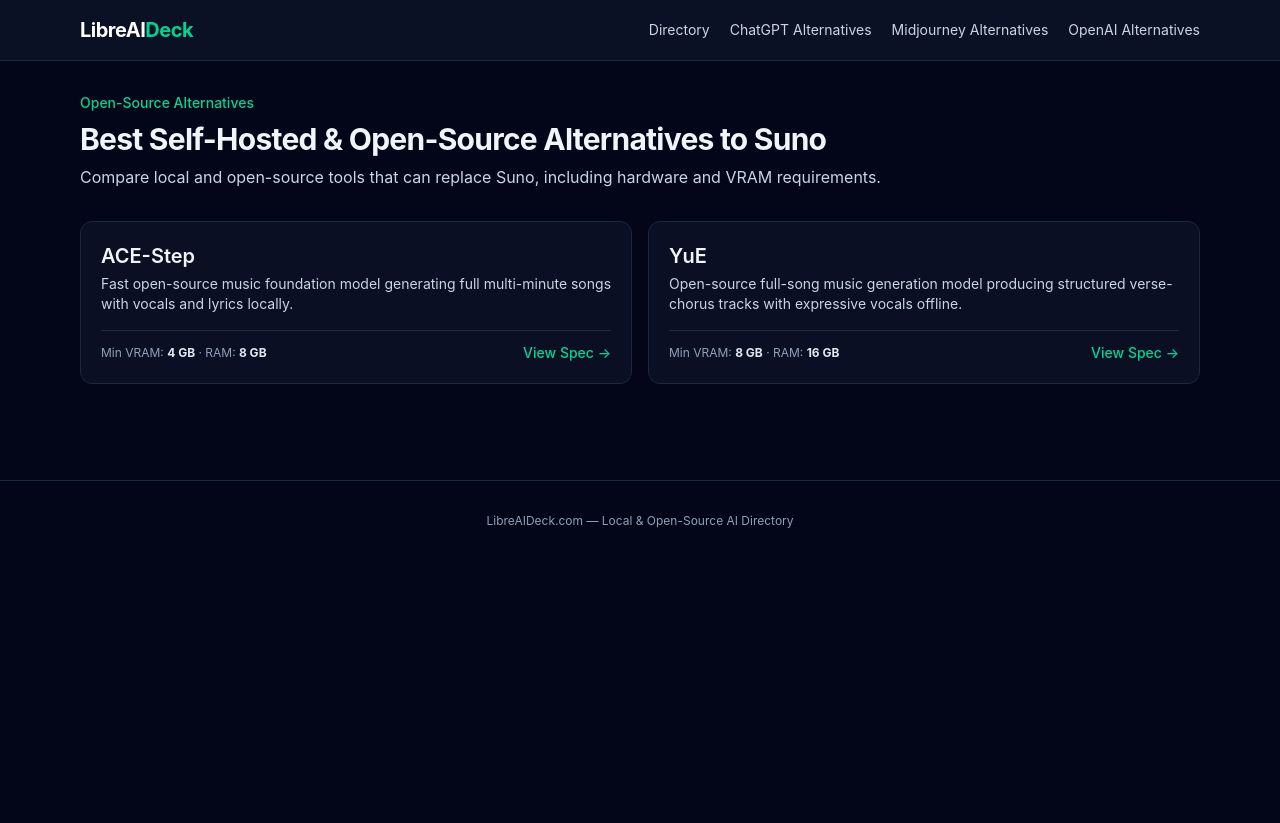
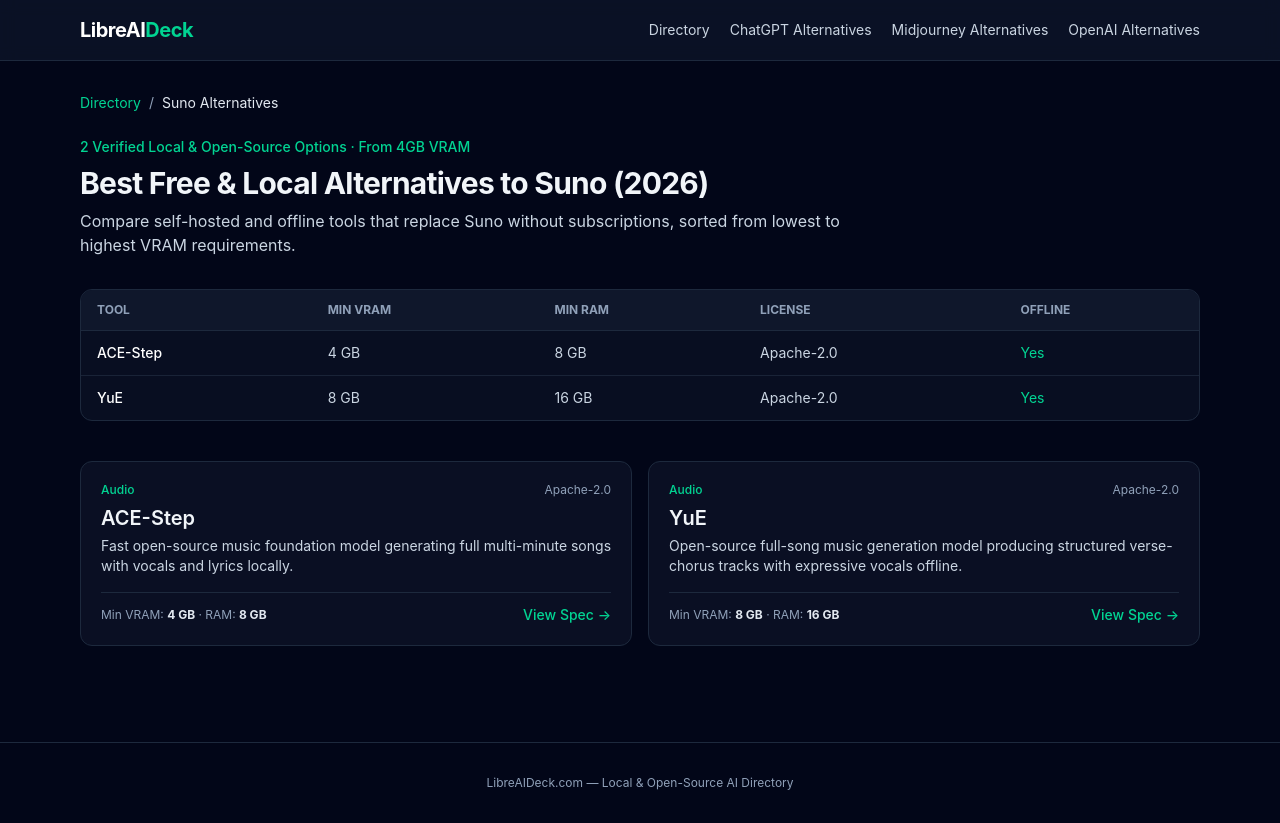
Before and after one commit to tranalvin28-coder/libreaideck, an Astro site: page /alternatives/suno in a window 1280 px wide. Before the commit the page ends 800 px from the top, so only its background shows below. Built offline with nearby package versions, Linux system fonts and the light colour scheme; Astro itself is replaced by a stand-in of ours.

Commit message:
Optimize alternatives pages with comparison table, dynamic counts, and breadcrumbs

```diff
--- a/src/pages/alternatives/[paid_tool].astro
+++ b/src/pages/alternatives/[paid_tool].astro
@@ -8,11 +8,6 @@ function toSlug(input: unknown): string {
     .trim()
     .replace(/[^a-z0-9]+/g, "-")
     .replace(/^-+|-+$/g, "");
-}
-
-function getAlts(data: Record<string, unknown>): unknown[] {
-  const raw = data.alternative_to ?? data.alternatives_to ?? data.replaces ?? [];
-  return Array.isArray(raw) ? raw : [];
 }
 
 export async function getStaticPaths() {
@@ -39,12 +34,14 @@ export async function getStaticPaths() {
   }
 
   return Array.from(paidToolMap.entries()).map(([paid_tool, paidToolName]) => {
-    const matchingTools = tools.filter((entry) => {
-      const alts = Array.isArray(entry.data.alternative_to ?? entry.data.alternatives_to ?? entry.data.replaces)
-        ? (entry.data.alternative_to ?? entry.data.alternatives_to ?? entry.data.replaces)
-        : [];
-      return alts.some((alt) => slugify(alt) === paid_tool);
-    });
+    const matchingTools = tools
+      .filter((entry) => {
+        const alts = Array.isArray(entry.data.alternative_to ?? entry.data.alternatives_to ?? entry.data.replaces)
+          ? (entry.data.alternative_to ?? entry.data.alternatives_to ?? entry.data.replaces)
+          : [];
+        return alts.some((alt) => slugify(alt) === paid_tool);
+      })
+      .sort((a, b) => a.data.min_vram_gb - b.data.min_vram_gb);
 
     return {
       params: { paid_tool },
@@ -56,17 +53,25 @@ export async function getStaticPaths() {
 const { paid_tool } = Astro.params;
 const { paidToolName, matchingTools } = Astro.props;
 const siteUrl = (Astro.site ?? new URL("https://libreaideck.com")).toString().replace(/\/$/, "");
-const pageDescription = `Compare open-source and local AI alternatives to ${paidToolName}, including offline support, licensing, and VRAM/RAM requirements.`;
+const pageUrl = `${siteUrl}/alternatives/${paid_tool}`;
+
+const count = matchingTools.length;
+const lowestVram = count > 0 ? Math.min(...matchingTools.map((t) => t.data.min_vram_gb)) : 0;
+const vramHook = lowestVram === 0 ? "CPU-Only & GPU" : `From ${lowestVram}GB VRAM`;
+const topNames = matchingTools.slice(0, 3).map((t) => t.data.name).join(", ");
+
+const seoTitle = `${count} Best Free & Local Alternatives to ${paidToolName} (2026)`;
+const pageDescription = `Compare ${count} open-source and offline alternatives to ${paidToolName} (${vramHook}), including ${topNames}. Full VRAM, RAM, and license specs.`;
 
 const alternativesSchema = {
   "@context": "https://schema.org",
   "@type": "CollectionPage",
-  name: `Best Open-Source Alternatives to ${paidToolName}`,
+  name: seoTitle,
   description: pageDescription,
-  url: `${siteUrl}/alternatives/${paid_tool}`,
+  url: pageUrl,
   mainEntity: {
     "@type": "ItemList",
-    numberOfItems: matchingTools.length,
+    numberOfItems: count,
     itemListElement: matchingTools.map((entry, index) => {
       const slug = entry.data.slug ?? entry.slug ?? toSlug(entry.data.name ?? entry.id);
       return {
@@ -78,23 +83,74 @@ const alternativesSchema = {
     }),
   },
 };
+
+const breadcrumbSchema = {
+  "@context": "https://schema.org",
+  "@type": "BreadcrumbList",
+  itemListElement: [
+    { "@type": "ListItem", position: 1, name: "Directory", item: `${siteUrl}/` },
+    { "@type": "ListItem", position: 2, name: `${paidToolName} Alternatives`, item: pageUrl },
+  ],
+};
 ---
 
 <BaseLayout
-  title={`${paidToolName} Open-Source Alternatives | LibreAIDeck`}
+  title={seoTitle}
   description={pageDescription}
 >
   <script type="application/ld+json" set:html={JSON.stringify(alternativesSchema)} />
+  <script type="application/ld+json" set:html={JSON.stringify(breadcrumbSchema)} />
+
+  <nav aria-label="Breadcrumb" class="mb-6 flex items-center gap-2 text-sm text-slate-400">
+    <a href="/" class="text-emerald-400 hover:text-emerald-300">Directory</a>
+    <span>/</span>
+    <span class="text-slate-200">{paidToolName} Alternatives</span>
+  </nav>
 
   <section class="mb-8">
-    <p class="text-sm text-emerald-400 font-medium mb-2">Open-Source Alternatives</p>
+    <p class="text-sm text-emerald-400 font-medium mb-2">
+      {count} Verified Local &amp; Open-Source Options · {vramHook}
+    </p>
     <h1 class="text-3xl font-bold tracking-tight mb-2">
-      Best Self-Hosted &amp; Open-Source Alternatives to {paidToolName}
+      Best Free &amp; Local Alternatives to {paidToolName} (2026)
     </h1>
-    <p class="text-slate-300">
-      Compare local and open-source tools that can replace {paidToolName}, including hardware and VRAM requirements.
+    <p class="text-slate-300 max-w-3xl">
+      Compare self-hosted and offline tools that replace {paidToolName} without subscriptions, sorted from lowest to highest VRAM requirements.
     </p>
   </section>
+
+  {count > 1 && (
+    <section class="mb-10 overflow-x-auto rounded-xl border border-slate-800 bg-slate-900/50">
+      <table class="w-full text-left text-sm">
+        <thead class="border-b border-slate-800 bg-slate-900 text-xs uppercase text-slate-400">
+          <tr>
+            <th class="px-4 py-3">Tool</th>
+            <th class="px-4 py-3">Min VRAM</th>
+            <th class="px-4 py-3">Min RAM</th>
+            <th class="px-4 py-3">License</th>
+            <th class="px-4 py-3">Offline</th>
+          </tr>
+        </thead>
+        <tbody class="divide-y divide-slate-800/80 text-slate-300">
+          {matchingTools.map((entry) => {
+            const d = entry.data;
+            const slug = d.slug ?? entry.slug ?? toSlug(d.name ?? entry.id);
+            return (
+              <tr class="hover:bg-slate-800/40 transition">
+                <td class="px-4 py-3 font-medium text-white">
+                  <a href={`/tool/${slug}`} class="hover:text-emerald-400">{d.name}</a>
+                </td>
+                <td class="px-4 py-3">{d.min_vram_gb === 0 ? "0 GB (CPU)" : `${d.min_vram_gb} GB`}</td>
+                <td class="px-4 py-3">{d.min_ram_gb} GB</td>
+                <td class="px-4 py-3">{d.license}</td>
+                <td class="px-4 py-3 text-emerald-400">{d.runs_offline ? "Yes" : "No"}</td>
+              </tr>
+            );
+          })}
+        </tbody>
+      </table>
+    </section>
+  )}
 
   <div class="grid gap-4 md:grid-cols-2">
     {matchingTools.map((entry) => {
@@ -103,6 +159,10 @@ const alternativesSchema = {
       return (
         <article class="rounded-xl border border-slate-800 bg-slate-900/60 p-5 flex flex-col justify-between">
           <div>
+            <div class="flex items-center justify-between text-xs text-slate-400 mb-1.5">
+              <span class="text-emerald-400 font-medium">{data.category}</span>
+              <span>{data.license}</span>
+            </div>
             <h2 class="text-xl font-semibold mb-1">
               <a href={`/tool/${slug}`} class="hover:text-emerald-400 transition">{data.name}</a>
             </h2>
```
